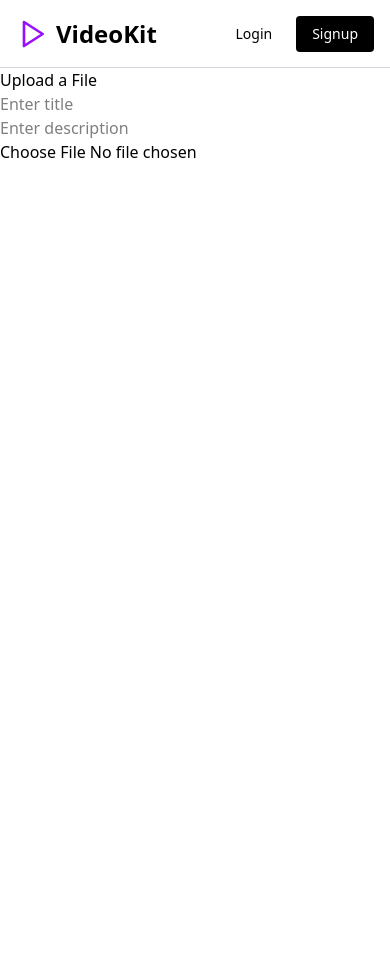
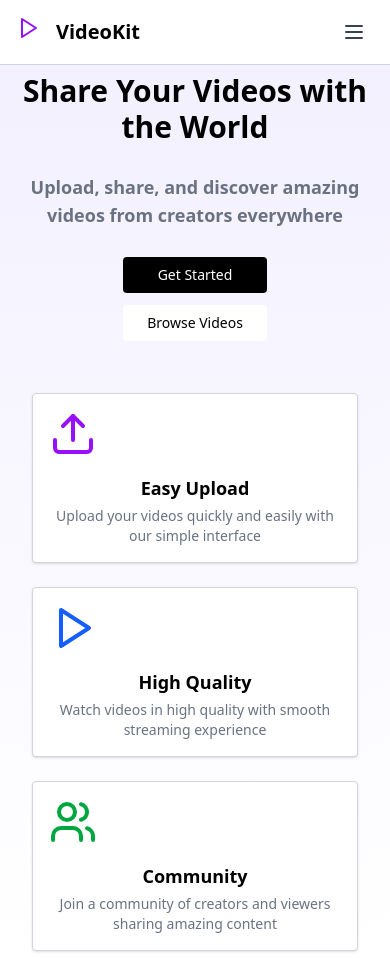
Before and after one commit to ayushsaini7717/videokit, a Next.js app: page / in a window 390 px wide. Before the commit the page ends 844 px from the top, so only its background shows below. Built offline with nearby package versions, Linux system fonts and the light colour scheme; no server answers; what @imagekit/next would draw is missing.

Commit message:
feat/landingpage

```diff
--- /dev/null
+++ b/app/(pages)/upload.tsx
@@ -0,0 +1,53 @@
+"use client"
+import { useState } from "react";
+import FileUpload from "../components/fileupload";
+
+
+
+export default function UploadFile() {
+  const [title,SetTitle]=useState("");
+  const [desc,Setdesc]=useState("");
+  const [uploadPercent,SetUploadPercent]=useState(0);
+  const [loading,setloading]=useState(false);
+
+  const handleSuccess = async (response: any) => {
+    try{
+      await fetch("/api/auth/videos",{
+        method: "POST",
+        headers: {
+          "Content-Type": "application/json"
+        },
+        body: JSON.stringify({
+          title: title,
+          description: desc,
+          thumbnailUrl: response.thumbnailUrl,
+          videoUrl: response.url
+        })
+      })
+      SetTitle("");
+      Setdesc("");
+    }catch(err){
+      throw new Error("Failed to video data into db!");
+    }
+  };
+
+  const handleProgress = (percent: number,uploading: boolean) => {
+    setloading(uploading);
+    SetUploadPercent(percent);
+  };
+  return (
+    <div>
+      <h1>Upload a File</h1>
+      <input value={title} placeholder="Enter title" onChange={(e)=>SetTitle(e.target.value)}></input>
+      <input value={desc} placeholder="Enter description" onChange={(e)=>Setdesc(e.target.value)}></input>
+      <FileUpload
+        onSuccess={handleSuccess}
+        onProgress={handleProgress}
+        fileType="video" // or "video"
+      />
+
+      {loading? <div>uploading {uploadPercent}%</div> : null}
+    </div>
+
+  );
+}
--- /dev/null
+++ b/app/components/card.tsx
@@ -0,0 +1,15 @@
+type Card={
+    title: string,
+    desc: string,
+    icon: any
+}
+const CardComp=({title,desc,icon}: Card)=>{
+    return <div className="flex flex-col w-full sm:w-[250px] md:w-[300px] lg:max-w-[18vw] border border-gray-300 rounded p-4 sm:p-5 bg-white shadow-sm">
+        <div>{icon}</div>
+        <div className="font-bold text-lg mt-2">{title}</div>
+        <div className="font-normal text-sm text-gray-500 mt-1">{desc}</div>
+  </div>
+
+}
+
+export default CardComp;
--- a/app/components/navbar.tsx
+++ b/app/components/navbar.tsx
@@ -1,13 +1,104 @@
+"use client";
+
+import { useRouter } from "next/navigation";
+import { signOut, useSession } from "next-auth/react";
+import { useState } from "react";
+
 const Navbar=()=>{
-    return <div className="w-full h-17 border-b border-gray-300 flex items-center justify-between">
-        <div className="flex gap-2 items-center pl-4">
-            <svg xmlns="http://www.w3.org/2000/svg" width="24" height="24" viewBox="0 0 24 24" fill="none" stroke="currentColor" strokeWidth="2" strokeLinecap="round" strokeLinejoin="round" className="lucide lucide-play h-8 w-8 text-purple-600"><polygon points="6 3 20 12 6 21 6 3"></polygon></svg>
-            <h1 className="font-bold text-2xl">VideoKit</h1>
-        </div>
-        <div className="pr-4 flex gap-2">
-            <button className="font-medium hover:bg-gray-100 py-2 px-4 cursor-pointer rounded transition duration-100 ease-linear text-sm">Login</button>
-            <button className="py-2 px-4 bg-black text-white font-medium cursor-pointer rounded hover:bg-black/90 transition duration-100 ease-linear text-sm">Signup</button>
-        </div>
+    const router=useRouter();
+    const {data: session,status}=useSession();
+    const [menuOpen, setMenuOpen] = useState(false);
+
+    return <div className="w-full border-b border-gray-300 px-4 py-3 flex items-center justify-between relative">
+    <div className="flex items-center gap-2">
+      <svg xmlns="http://www.w3.org/2000/svg" width="24" height="24" fill="none" stroke="currentColor" strokeWidth="2" strokeLinecap="round" strokeLinejoin="round" className="lucide lucide-play h-8 w-8 text-purple-600">
+        <polygon points="6 3 20 12 6 21 6 3" />
+      </svg>
+      <h1 className="font-bold text-xl sm:text-2xl">VideoKit</h1>
     </div>
+
+    <div className="hidden sm:flex gap-2 items-center">
+      {status === "authenticated" ? (
+        <button
+          className="py-2 px-4 bg-black text-white font-medium cursor-pointer rounded hover:bg-black/90 transition text-sm"
+          onClick={() => signOut()}
+        >
+          Sign out
+        </button>
+      ) : (
+        <>
+          <button
+            onClick={() => router.push("/login")}
+            className="font-medium hover:bg-gray-100 py-2 px-4 cursor-pointer rounded transition text-sm"
+          >
+            Login
+          </button>
+          <button
+            onClick={() => router.push("/register")}
+            className="py-2 px-4 bg-black text-white font-medium cursor-pointer rounded hover:bg-black/90 transition text-sm"
+          >
+            Signup
+          </button>
+        </>
+      )}
+    </div>
+
+    <button
+      className="sm:hidden p-2 rounded hover:bg-gray-100 transition"
+      onClick={() => setMenuOpen(!menuOpen)}
+    >
+      <svg
+        xmlns="http://www.w3.org/2000/svg"
+        className="h-6 w-6 text-gray-700"
+        fill="none"
+        viewBox="0 0 24 24"
+        stroke="currentColor"
+      >
+        {menuOpen ? (
+          <path strokeLinecap="round" strokeLinejoin="round" strokeWidth={2} d="M6 18L18 6M6 6l12 12" />
+        ) : (
+          <path strokeLinecap="round" strokeLinejoin="round" strokeWidth={2} d="M4 6h16M4 12h16M4 18h16" />
+        )}
+      </svg>
+    </button>
+
+    {menuOpen && (
+      <div className="absolute top-full right-4 mt-2 bg-white border border-gray-200 rounded shadow-md z-50 flex flex-col gap-2 p-3 sm:hidden min-w-[150px]">
+        {status === "authenticated" ? (
+          <button
+            className="py-2 px-4 bg-black text-white font-medium rounded hover:bg-black/90 text-sm text-left"
+            onClick={() => {
+              signOut();
+              setMenuOpen(false);
+            }}
+          >
+            Sign out
+          </button>
+        ) : (
+          <>
+            <button
+              onClick={() => {
+                router.push("/login");
+                setMenuOpen(false);
+              }}
+              className="font-medium hover:bg-gray-100 py-2 px-4 rounded text-sm text-left"
+            >
+              Login
+            </button>
+            <button
+              onClick={() => {
+                router.push("/register");
+                setMenuOpen(false);
+              }}
+              className="py-2 px-4 bg-black text-white font-medium rounded hover:bg-black/90 text-sm text-left"
+            >
+              Signup
+            </button>
+          </>
+        )}
+      </div>
+    )}
+  </div>
+
 }
 export default Navbar;
--- a/app/page.tsx
+++ b/app/page.tsx
@@ -1,53 +1,33 @@
-"use client"
-import { useState } from "react";
-import FileUpload from "./components/fileupload";
-
-
+import CardComp from './components/card';
+import './styles.css';
 
 export default function Home() {
-  const [title,SetTitle]=useState("");
-  const [desc,Setdesc]=useState("");
-  const [uploadPercent,SetUploadPercent]=useState(0);
-  const [loading,setloading]=useState(false);
+  return <main id='backgroundcolor' className='py-2 min-h-screen flex flex-col gap-7 justify-center items-center px-4 text-center'>
+  <h1 className='font-black text-3xl md:text-4xl'>Share Your Videos with the World</h1>
+  <p className='text-lg md:text-xl text-gray-500 font-bold max-w-xl'>Upload, share, and discover amazing videos from creators everywhere</p>
 
-  const handleSuccess = async (response: any) => {
-    try{
-      await fetch("/api/auth/videos",{
-        method: "POST",
-        headers: {
-          "Content-Type": "application/json"
-        },
-        body: JSON.stringify({
-          title: title,
-          description: desc,
-          thumbnailUrl: response.thumbnailUrl,
-          videoUrl: response.url
-        })
-      })
-      SetTitle("");
-      Setdesc("");
-    }catch(err){
-      throw new Error("Failed to video data into db!");
-    }
-  };
+  <div className='flex flex-col sm:flex-row gap-3'>
+    <button className='py-2 px-6 bg-black text-white font-medium cursor-pointer rounded hover:bg-black/90 transition duration-100 ease-linear text-sm'>Get Started</button>
+    <button className='py-2 px-6 bg-white text-black font-medium cursor-pointer rounded hover:bg-white/90 transition duration-100 ease-linear text-sm'>Browse Videos</button>
+  </div>
 
-  const handleProgress = (percent: number,uploading: boolean) => {
-    setloading(uploading);
-    SetUploadPercent(percent);
-  };
-  return (
-    <div>
-      <h1>Upload a File</h1>
-      <input value={title} placeholder="Enter title" onChange={(e)=>SetTitle(e.target.value)}></input>
-      <input value={desc} placeholder="Enter description" onChange={(e)=>Setdesc(e.target.value)}></input>
-      <FileUpload
-        onSuccess={handleSuccess}
-        onProgress={handleProgress}
-        fileType="video" // or "video"
-      />
+  <div className='grid grid-cols-1 sm:grid-cols-2 lg:grid-cols-3 gap-6 mt-6 w-full max-w-6xl px-4'>
+    <CardComp
+      icon={<svg xmlns="http://www.w3.org/2000/svg" width="24" height="24" viewBox="0 0 24 24" fill="none" stroke="currentColor" strokeWidth="2" strokeLinecap="round" strokeLinejoin="round" className="lucide lucide-upload h-12 w-12 text-purple-600 mb-2"><path d="M21 15v4a2 2 0 0 1-2 2H5a2 2 0 0 1-2-2v-4"></path><polyline points="17 8 12 3 7 8"></polyline><line x1="12" x2="12" y1="3" y2="15"></line></svg>}
+      title='Easy Upload'
+      desc='Upload your videos quickly and easily with our simple interface'
+    />
+    <CardComp
+      icon={<svg xmlns="http://www.w3.org/2000/svg" width="24" height="24" viewBox="0 0 24 24" fill="none" stroke="currentColor" strokeWidth="2" strokeLinecap="round" strokeLinejoin="round" className="lucide lucide-play h-12 w-12 text-blue-600 mb-2"><polygon points="6 3 20 12 6 21 6 3"></polygon></svg>}
+      title='High Quality'
+      desc='Watch videos in high quality with smooth streaming experience'
+    />
+    <CardComp
+      icon={<svg xmlns="http://www.w3.org/2000/svg" width="24" height="24" viewBox="0 0 24 24" fill="none" stroke="currentColor" strokeWidth="2" strokeLinecap="round" strokeLinejoin="round" className="lucide lucide-users h-12 w-12 text-green-600 mb-2"><path d="M16 21v-2a4 4 0 0 0-4-4H6a4 4 0 0 0-4 4v2"></path><circle cx="9" cy="7" r="4"></circle><path d="M22 21v-2a4 4 0 0 0-3-3.87"></path><path d="M16 3.13a4 4 0 0 1 0 7.75"></path></svg>}
+      title='Community'
+      desc='Join a community of creators and viewers sharing amazing content'
+    />
+  </div>
+</main>
 
-      {loading? <div>uploading {uploadPercent}%</div> : null}
-    </div>
-
-  );
 }
--- /dev/null
+++ b/app/styles.css
@@ -0,0 +1,3 @@
+#backgroundcolor{
+    background: linear-gradient(to bottom, #f3f0ff, #ffffff);
+}
```
